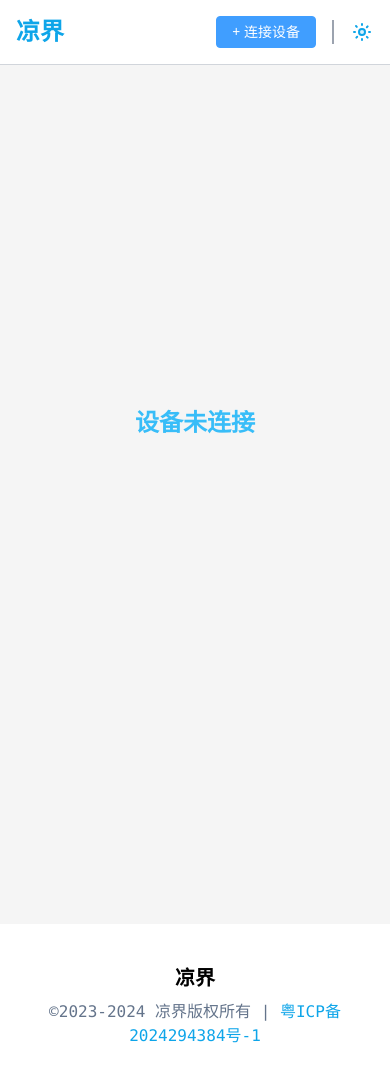
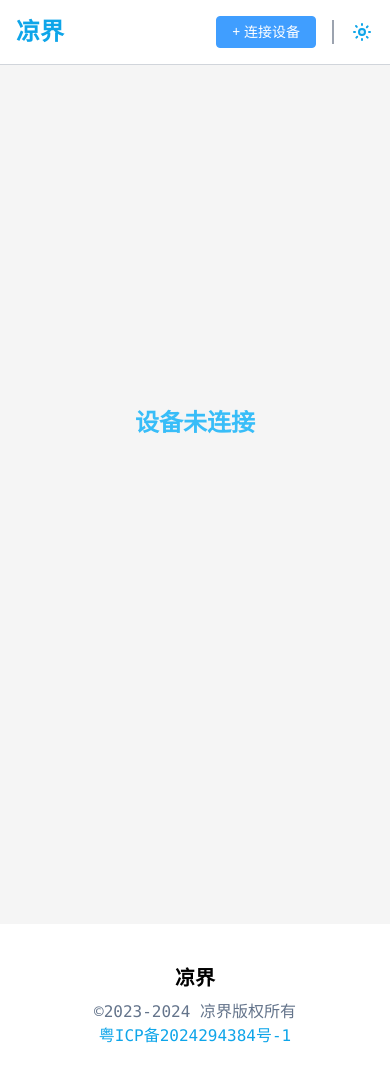
Before and after one commit to JmZeroQAQ/dkeys_web, a Vue app: page / in a window 390 px wide. Shown: the top 1082 px of the page. Built offline with nearby package versions, Linux system fonts and the light colour scheme.

Commit message:
Add: alert when serial API is not exist

```diff
--- a/src/App.vue
+++ b/src/App.vue
@@ -1,4 +1,11 @@
 <script setup>
+import { onMounted } from "vue";
+
+onMounted(() => {
+  if ("serial" in navigator === false) {
+    alert("当前浏览器不支持Web Serial API，请使用最新版本的Chrome或Edge浏览器");
+  }
+});
 </script>
 
 <template>
--- a/src/components/KeySetting.vue
+++ b/src/components/KeySetting.vue
@@ -150,6 +150,7 @@ onMounted(() => {
 });
 
 function recommendConfig(v) {
+  mode.value = 0;
   keySet.value = v;
 }
 
--- a/src/components/RGBSetting.vue
+++ b/src/components/RGBSetting.vue
@@ -54,8 +54,8 @@
                 mode: 1,
                 color: '#2dc1db',
                 brightness: 255,
-                step: 4,
-                interval: 40,
+                step: 6,
+                interval: 30,
               })
           "
           >呼吸推荐</el-button
--- a/src/components/SiteFooter.vue
+++ b/src/components/SiteFooter.vue
@@ -1,8 +1,9 @@
 <template>
   <div class="bg-white dark:bg-slate-800 p-10 w-full flex justify-center mt-20">
     <div>
-      <div class="text-xl font-bold text-center font-mono mb-2">凉界</div>
-      <div class="text-center font-mono">
+      <div class="text-center font-mono hidden sm:block">
+        <div class="text-xl font-bold text-center font-mono mb-2">凉界</div>
+
         <span class="text-slate-500 dark:text-slate-400">
           ©2023-2024 凉界版权所有 |
         </span>
@@ -14,7 +15,26 @@
           粤ICP备2024294384号-1
         </a>
       </div>
-      <div></div>
+
+      <div class="text-center font-mono sm:hidden">
+        <div class="text-xl font-bold text-center font-mono mb-2">凉界</div>
+
+        <div>
+          <span class="text-slate-500 dark:text-slate-400">
+            ©2023-2024 凉界版权所有
+          </span>
+        </div>
+
+        <div>
+          <a
+            class="text-sky-500 dark:hover:text-sky-400 hover:text-sky-600"
+            href="https://beian.miit.gov.cn/"
+            target="_blank"
+          >
+            粤ICP备2024294384号-1
+          </a>
+        </div>
+      </div>
     </div>
   </div>
 </template>
```
